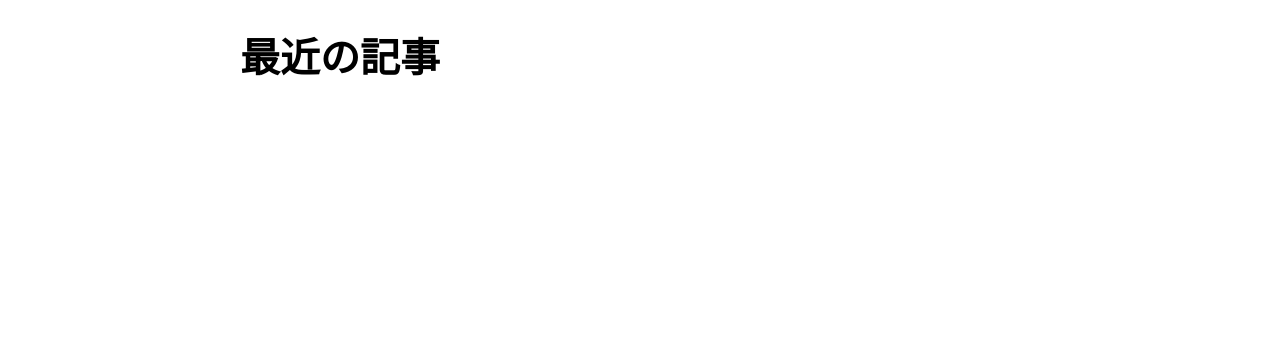
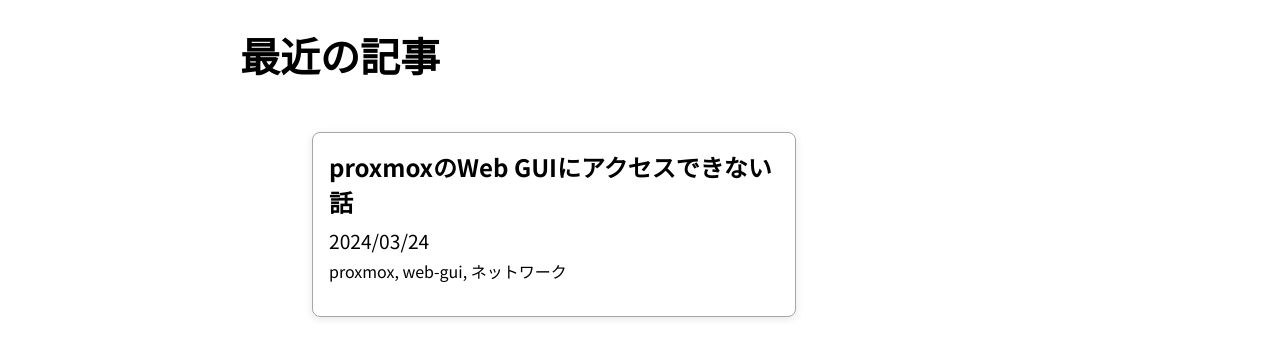
Before and after one commit to kasa021/portfolio5, an Astro site: page / in a window 1280 px wide. Shown: the part 603-948 px from the top of the page. Before the commit the page ends 800 px from the top, so only its background shows below. Built offline with nearby package versions, Linux system fonts and the light colour scheme; Astro itself is replaced by a stand-in of ours.

Commit message:
最近の記事を追加

```diff
--- a/src/pages/_Index.module.css
+++ b/src/pages/_Index.module.css
@@ -86,3 +86,67 @@
 .articlePart {
     margin: 2rem 0;
 }
+
+.articleList {
+    width: 100%;
+    display: flex;
+    flex-wrap: wrap;
+}
+
+.articleList li {
+    margin: 1rem;
+    padding: 1rem;
+    width: 500px;
+}
+
+.link {
+    width: 100%;
+    height: 90%;
+    display: block;
+    background: var(--background-color);
+    border-radius: 0.5rem;
+    box-shadow: 0 2px 8px rgba(0, 0, 0, 0.1);
+    padding: 1rem;
+    margin-right: 1rem;
+    text-decoration: none;
+    color: var(--link);
+    transition: transform 0.2s ease, box-shadow 0.2s ease;
+    /* 枠線 */
+    border: 1px solid var(--vertical-line-color);
+}
+
+/* ホバー時のエフェクト */
+.link:hover {
+    transform: translateY(-4px);
+    box-shadow: 0 4px 12px rgba(0, 0, 0, 0.15);
+}
+
+/* 各要素のマージン・フォントサイズ調整 */
+.date {
+    display: block;
+    font-size: 0.875rem;
+    color: var(--subtext);
+    margin-top: 0.5rem;
+    font-size: 1.2rem;
+}
+
+.tags {
+    display: block;
+    font-size: 0.75rem;
+    color: var(--subtext);
+    margin-top: 0.25rem;
+    font-size: 1rem;
+}
+
+.description {
+    display: block;
+    font-size: 1rem;
+    color: var(--text);
+    margin-top: 0.75rem;
+}
+
+.link h2 {
+    font-size: 1.5rem;
+    font-weight: bold;
+    margin: 0;
+}
--- a/src/pages/index.astro
+++ b/src/pages/index.astro
@@ -4,6 +4,23 @@
 import styles from "./_Index.module.css";
 import { Image } from "astro:assets";
 import Umbrella from "../assets/Images/umbrella.png";
+
+interface BlogPost {
+  url: string;
+  frontmatter: {
+    title: string;
+    date: string;
+    tags: string[];
+  };
+}
+
+const modules = import.meta.glob<BlogPost>("/src/pages/blogs/*.md", {
+  eager: true,
+});
+const allBlogs: BlogPost[] = Object.values(modules);
+
+// 最近の記事から二つを表示
+const recentBlogs = allBlogs.slice(0, 2);
 ---
 
 <Layout title="kAsA's website">
@@ -61,6 +78,21 @@
     </div>
     <div class={styles.articlePart}>
       <h2 class={styles.articleH2}>最近の記事</h2>
+      <ul class={styles.articleList}>
+        {
+          recentBlogs.map((blog) => (
+            <li>
+              <a href={blog.url} class={styles.link}>
+                <h2>{blog.frontmatter.title}</h2>
+                <span class={styles.date}>{blog.frontmatter.date}</span>
+                <span class={styles.tags}>
+                  {blog.frontmatter.tags.join(", ")}
+                </span>
+              </a>
+            </li>
+          ))
+        }
+      </ul>
     </div>
   </div>
 </Layout>
```
